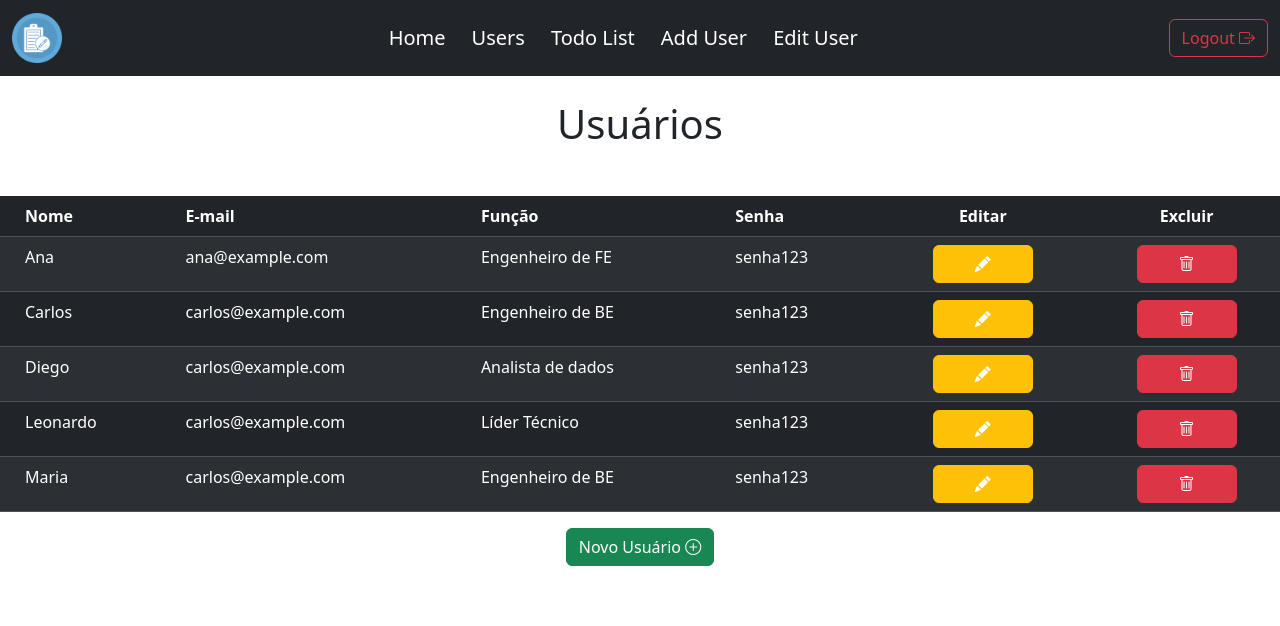
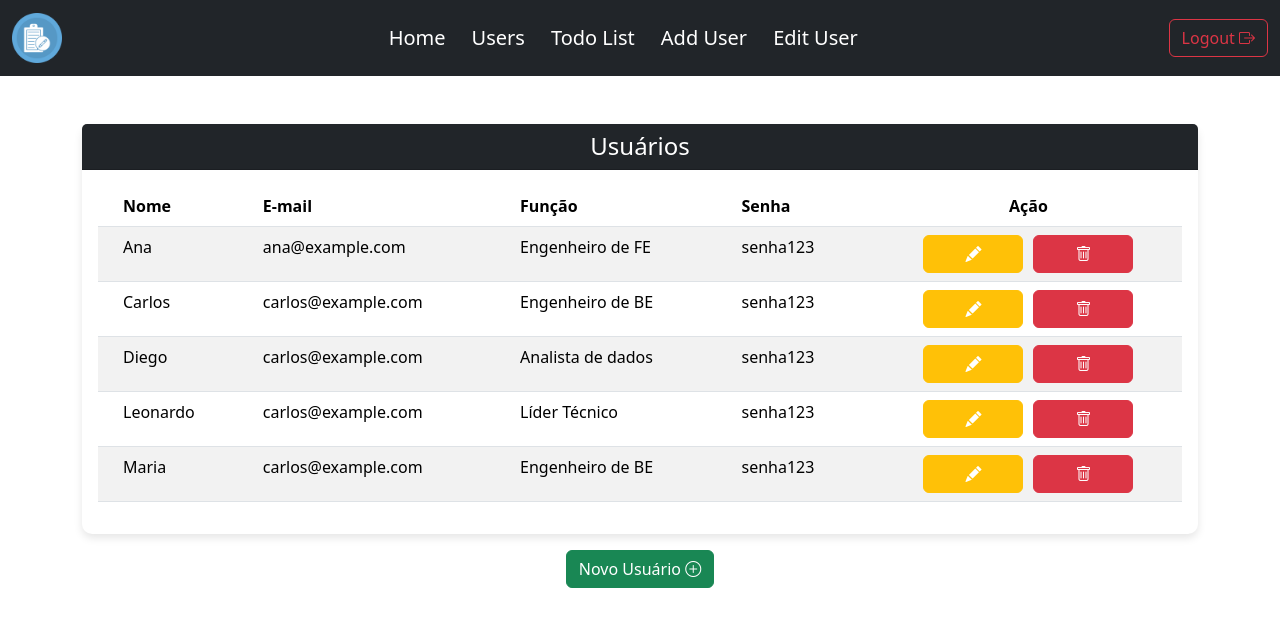
Before and after one commit to leorossiio/crud-app-ac2, an Angular app in the folder Frontend/crud-app/: page /app/users in a window 1280 px wide. Shown: the top 626 px of the page. Built offline with nearby package versions, Linux system fonts and the light colour scheme.

Commit message:
refactor: altera estilo da tabela de usuarios e declara as classes no style global

```diff
--- a/Frontend/crud-app/src/app/pages/home/components/users/users.component.css
+++ b/Frontend/crud-app/src/app/pages/home/components/users/users.component.css
@@ -13,6 +13,18 @@
   color: white;
 }
 
+
+.card {
+  margin-bottom: 0;
+  border: 10px;
+  border-radius: 10px;
+  box-shadow: 0 4px 8px rgba(0, 0, 0, 0.1);
+}
+
+.card-title {
+  margin-bottom: 0;
+  font-size: 1.5rem;
+}
 
 input{
   padding: 6px 0px 6px 5px
@@ -42,6 +54,12 @@ input{
 
 .coluna-tabela {
   font-size: 20px;
+}
+
+.cls-limit-table{
+  margin-left: auto;
+  margin-right: auto;
+  width: 100%;
 }
 
 .descricao-Usuario {
--- a/Frontend/crud-app/src/app/pages/home/components/users/users.component.html
+++ b/Frontend/crud-app/src/app/pages/home/components/users/users.component.html
@@ -1,18 +1,21 @@
-<h1 class="text-center mt-4 mb-5">Usuários</h1>
-
-<table class="table table-striped table-dark">
+<div class="container">
+<div class="mt-5 cls-limit-table">
+  <div class="card">
+    <div class="card-header">
+      <h5 class="card-title text-center">Usuários</h5>
+    </div>
+    <div class="card-body">
+      <table class="table table-striped">
         <thead>
           <tr>
             <th>Nome</th>
             <th>E-mail</th>
             <th>Função</th>
             <th>Senha</th>
-      <th class="text-center">Editar</th>
-      <th class="text-center">Excluir</th>
+            <th class="text-center">Ação</th>
           </tr>
         </thead>
         <tbody>
-    <!-- Exemplo de item da lista -->
           <tr *ngFor="let user of user">
             <td>
               <div class="nome" *ngIf="user.nome">
@@ -38,17 +41,18 @@
               <button class="btn btn-warning btn-acao" (click)="editarUsuario(user)">
                 <i class="bi bi-pencil-fill text-white"></i>
               </button>
-      </td>
-      <td class="text-center">
-        <button class="btn btn-danger btn-acao" (click)="deletarUsuario(user)">
+              <button class="btn btn-danger btn-acao" style="margin-left: 10px;" (click)="deletarUsuario(user)">
                 <i class="bi bi-trash"></i>
               </button>
             </td>
           </tr>
-
         </tbody>
       </table>
-<div class="d-flex justify-content-center">
+    </div>
+  </div>
+</div>
+</div>
+<div class="d-flex justify-content-center mt-3">
   <button class="btn btn-success" id="nova-tarefa" routerLink="/app/addUser">
     Novo Usuário <i class="bi bi-plus-circle"></i>
   </button>
--- a/Frontend/crud-app/src/app/pages/home/components/welcome/welcome.component.css
+++ b/Frontend/crud-app/src/app/pages/home/components/welcome/welcome.component.css
@@ -10,11 +10,6 @@
   box-shadow: 0 4px 8px rgba(0, 0, 0, 0.1);
 }
 
-.card-header {
-  background-color: #3f4040;
-  border-radius: 10px 10px 0 0;
-  color: #fff;
-}
 
 .card-title {
   margin-bottom: 0;
--- a/Frontend/crud-app/src/app/pages/home/components/welcome/welcome.component.html
+++ b/Frontend/crud-app/src/app/pages/home/components/welcome/welcome.component.html
@@ -1,5 +1,5 @@
 <div class="container">
-  <div class="row mt-4">
+  <div class="row mt-5">
     <div class="col-md-4">
       <div class="card text-center">
         <div class="card-header">
--- a/Frontend/crud-app/src/styles.css
+++ b/Frontend/crud-app/src/styles.css
@@ -1 +1,16 @@
 /* You can add global styles to this file, and also import other style files */
+.btn-outline-success{
+    border: 2px solid;
+    font-weight: bolder;
+}
+
+.btn-outline-success:disabled{
+    border: 2px solid;
+    font-weight: bolder;
+}
+
+.card-header {
+    background-color: rgb(33, 37, 41);;
+    border-radius: 10px 10px 0 0;
+    color: #fff;
+  }
```
Lines whose indentation alone changed are shown as unchanged.
